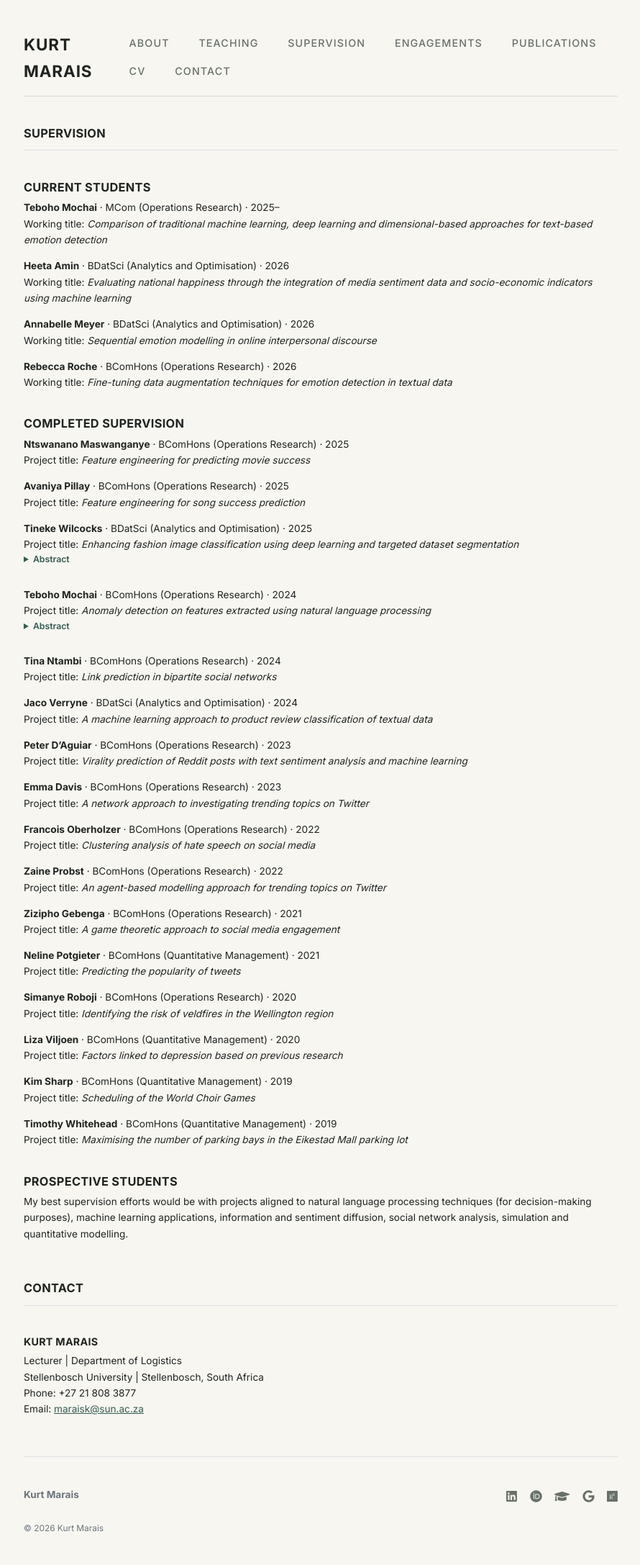
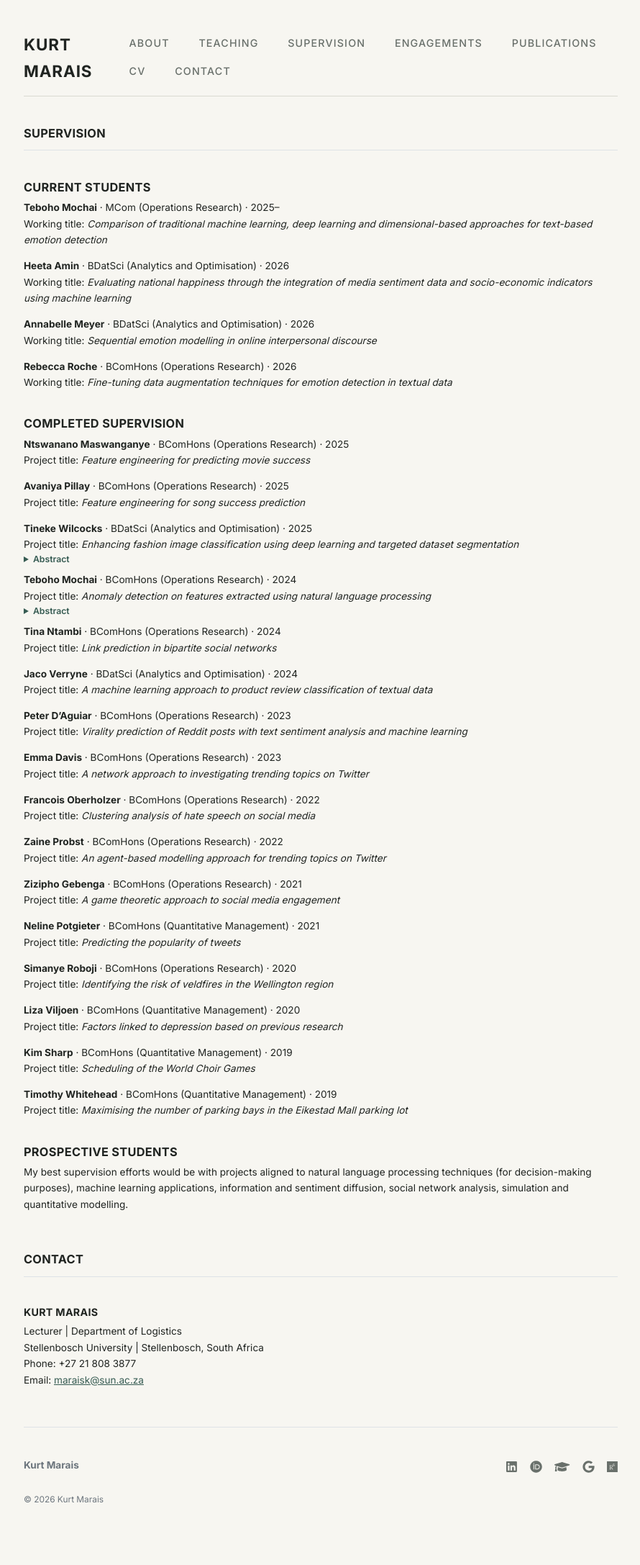
Before and after one commit to kurtmarais/kurtmarais.github.io, a Jekyll site: the page built from supervision.md, in a window 1280 px wide. Shown: the whole page at 72% size, without its empty margins (194-1084 px from the left). Built offline with Jekyll 4.4.1, drawn with Linux system fonts in a browser that asks for light colours; after the commit the page ends 2133 px from its top, so only the background shows below that.

Commit message:
Update main.scss

```diff
--- a/_sass/main.scss
+++ b/_sass/main.scss
@@ -196,21 +196,12 @@ h4 {
   line-height: 1.6;
 }
 
-.supervision-abstract p:last-child {
-  margin-bottom: 1.5rem;
+
+.supervision-abstract .abstract-text {
+  margin: 0 !important;
+  padding: 0 0 1.5rem 0 !important;
 }
 
-.supervision-abstract + * {
-  margin-top: 0;
-}
-
-.supervision-abstract p:last-of-type {
-  padding-bottom: 1.5rem !important;
-}
-
-.supervision-abstract {
-  padding-bottom: 1.5rem !important;
-}
 
 /* SOCIAL MEDIA */
 
```
